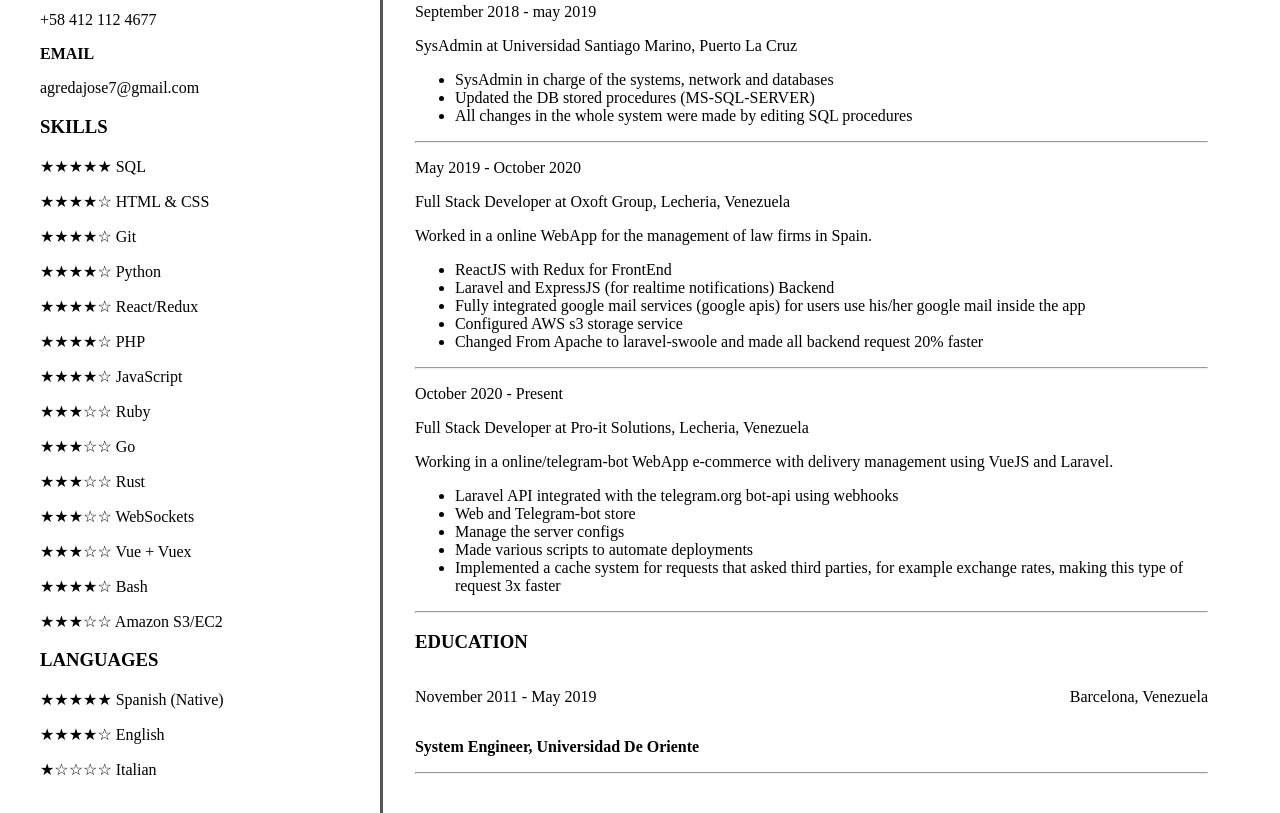
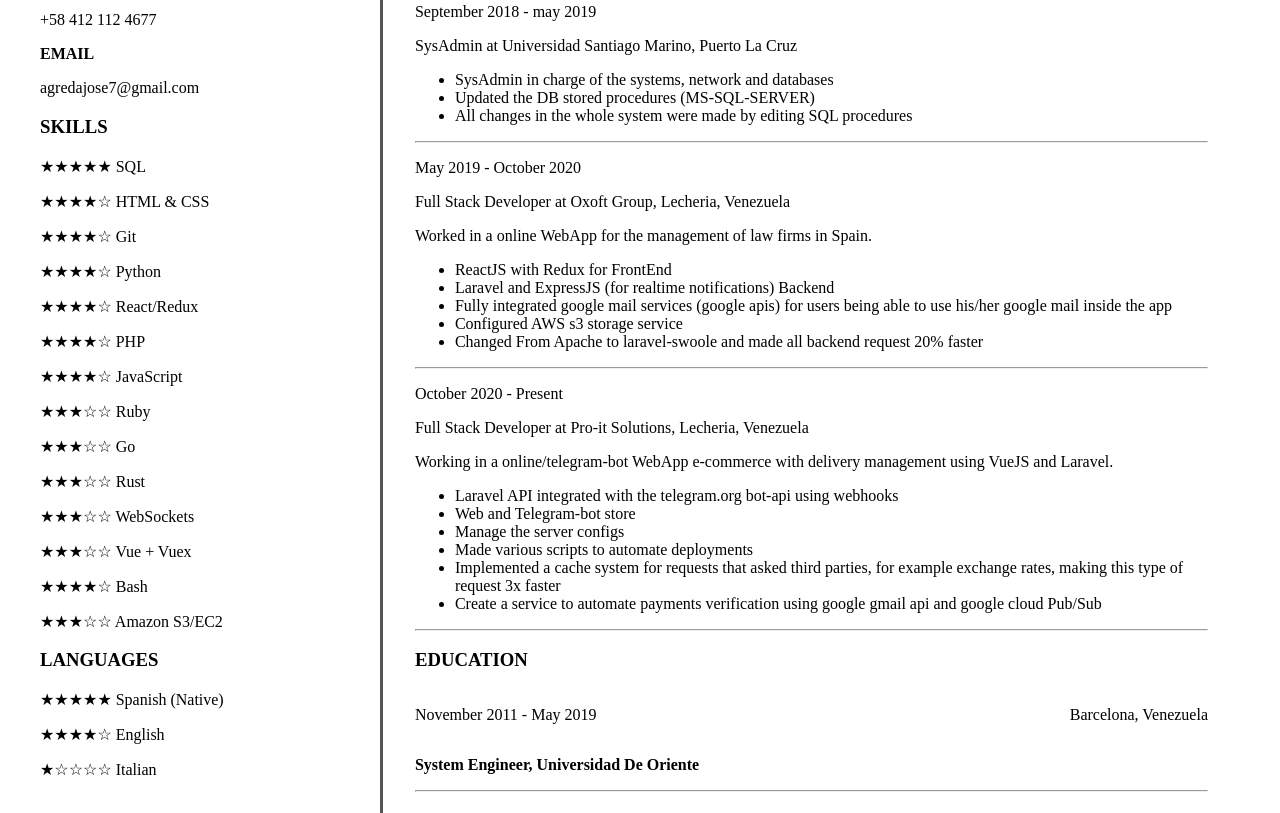
Before and after one commit to Antuan01/simple-cv, a plain HTML site: page index.html in a window 1280 px wide. Shown: the part 472-1285 px from the top of the page. Drawn offline with Linux system fonts and the light colour scheme; a script that the page names is missing.

Commit message:
added: perks

```diff
--- a/index.html
+++ b/index.html
@@ -96,7 +96,7 @@
             <ul>
                 <li> ReactJS with Redux for FrontEnd </li>
                 <li> Laravel and ExpressJS (for realtime notifications) Backend </li>
-                <li> Fully integrated google mail services (google apis) for users use his/her google mail inside the app </li>
+                <li> Fully integrated google mail services (google apis) for users being able to use his/her google mail inside the app </li>
                 <li> Configured AWS s3 storage service </li>
                 <li> Changed From Apache to laravel-swoole and made all backend request 20% faster </li>
             </ul>
@@ -113,6 +113,7 @@
                 <li> Manage the server configs </li>
                 <li> Made various scripts to automate deployments </li>
                 <li> Implemented a cache system for requests that asked third parties, for example exchange rates, making this type of request 3x faster </li>
+                <li> Create a service to automate payments verification using google gmail api and google cloud Pub/Sub </li>
             </ul>
 
 
```
